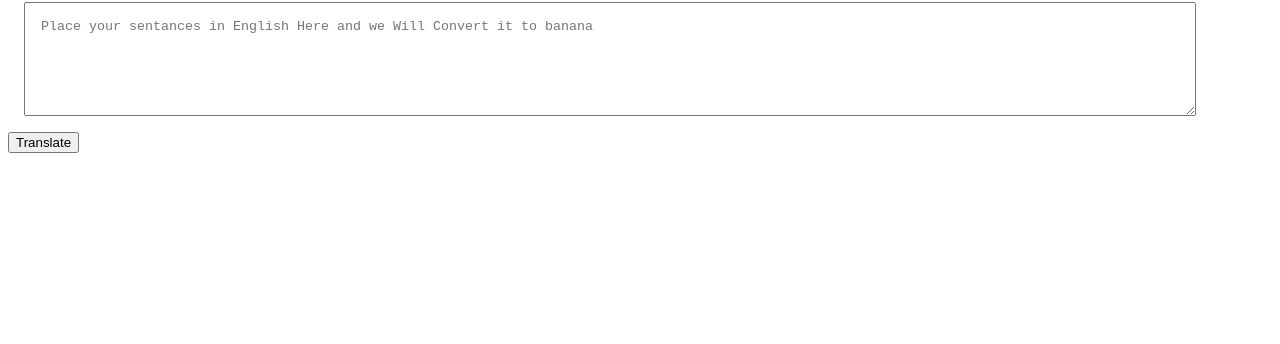
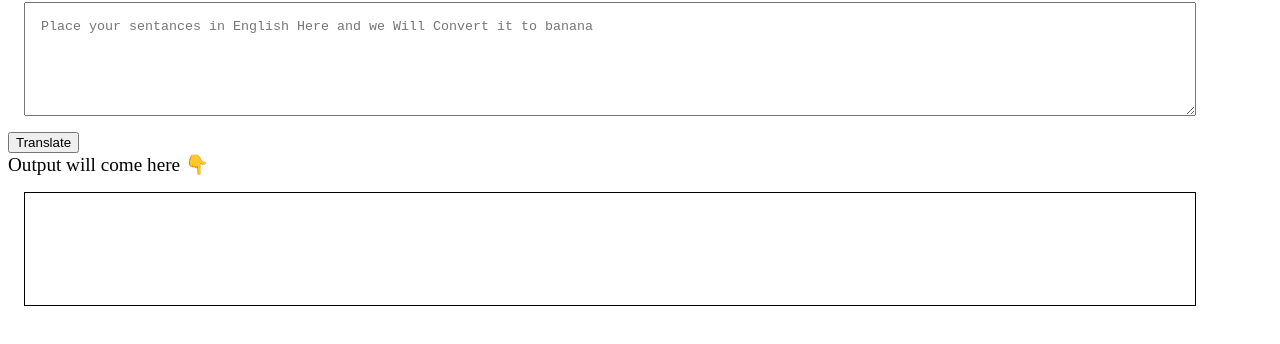
Before and after one commit to bharatbamaniya/Project-Banana-app, a plain HTML site: page index.html in a window 1280 px wide. Shown: the part 78-422 px from the top of the page. Drawn offline with Linux system fonts and the light colour scheme.

Commit message:
input output

```diff
--- a/app.js
+++ b/app.js
@@ -1,10 +1,10 @@
 var btnTranslate = document.querySelector("#btn-translate");
 var txtInput = document.querySelector("#txt-input");
+var outputDiv = document.querySelector("#output");
 
-console.log(txtInput);
+
 btnTranslate.addEventListener('click', clickEventHandler );
 
 function clickEventHandler(){
-    console.log('clicked');
-    console.log("input",txtInput.value);
+     outputDiv.innerHTML = 'ajsgjdkdgjk' + txtInput.value;
 }
--- a/index.html
+++ b/index.html
@@ -12,6 +12,14 @@
             padding: 1rem;
             margin: 1rem;
         }
+        #output {
+            border:1px solid black;
+            height: 10vh;
+            width: 90%;
+            padding: 1rem;
+            margin: 1rem;
+
+        }
     </style>
 </head>
 <body>
@@ -19,7 +27,8 @@
     <textarea id="txt-input"
         placeholder="Place your sentances in English Here and we Will Convert it to banana"></textarea>
     <button id="btn-translate">Translate</button>
-
+    <div style="font-size: larger"> Output will come here 👇</div>
+    <div id="output"></div>
     <script src="app.js" type="text/javascript"></script>
 </body>
 </html>
```
